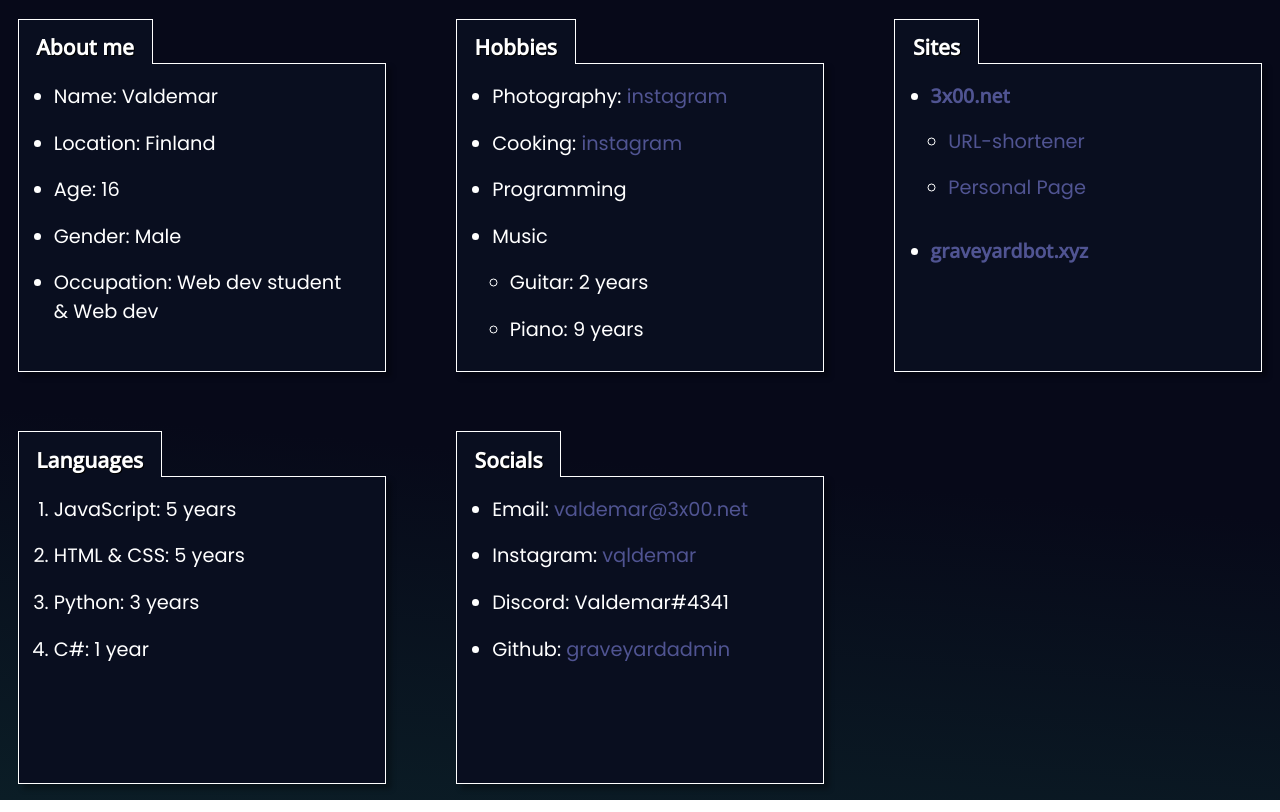
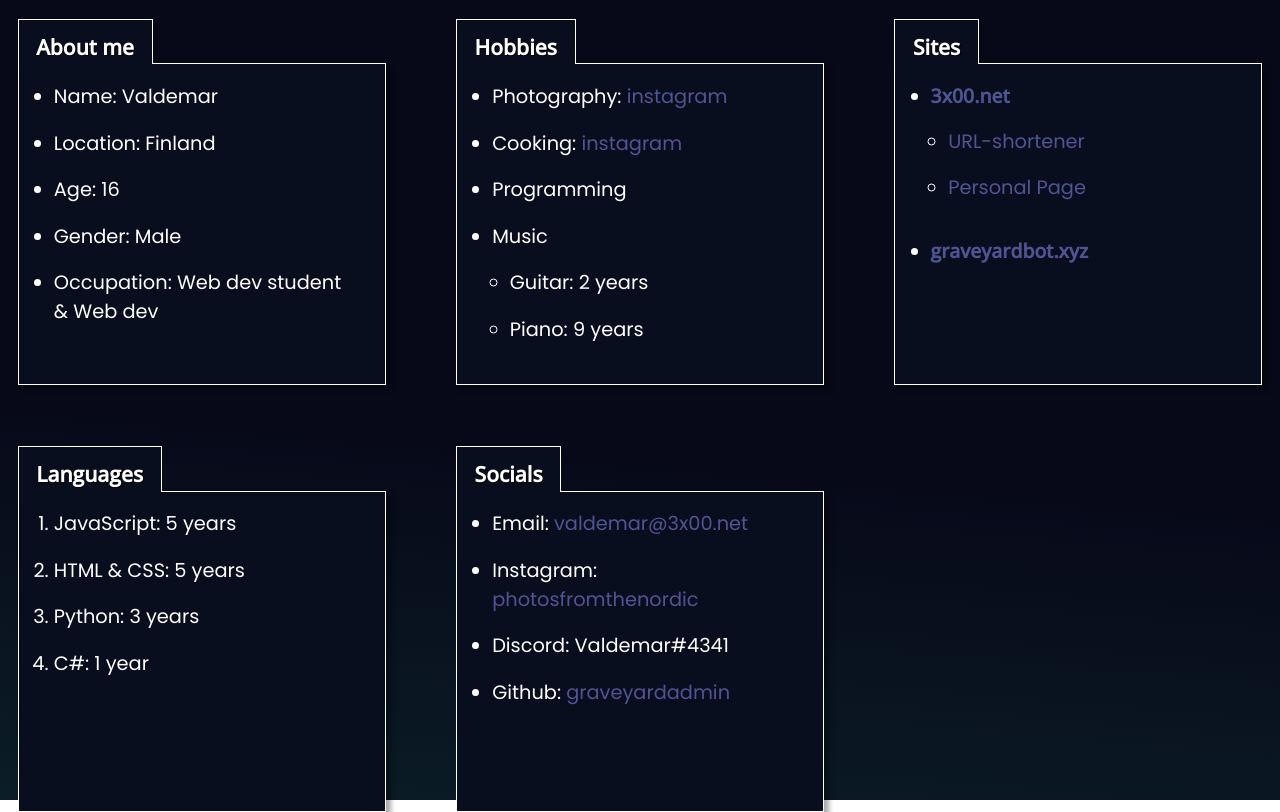
Before and after one commit to graveyardadmin/carrd, a plain HTML site: page index.html in a window 1280 px wide. Drawn offline with nearby package versions, Linux system fonts and the light colour scheme.

Commit message:
fixed typo #2

```diff
--- a/index.html
+++ b/index.html
@@ -105,7 +105,7 @@
             <div class="list_content">
                 <ul>
                     <li>Email: <a href="mailto:valdemar@3x00.net">valdemar@3x00.net</a></li>
-                    <li>Instagram: <a href="https://instagram.com/photosfromthenordic/">vqldemar</a></li>
+                    <li>Instagram: <a href="https://instagram.com/photosfromthenordic/">photosfromthenordic</a></li>
                     <li>Discord: Valdemar#4341</li>
                     <li>Github: <a href="https://github.com/graveyardadmin/">graveyardadmin</a></li>
                 </ul>
```
